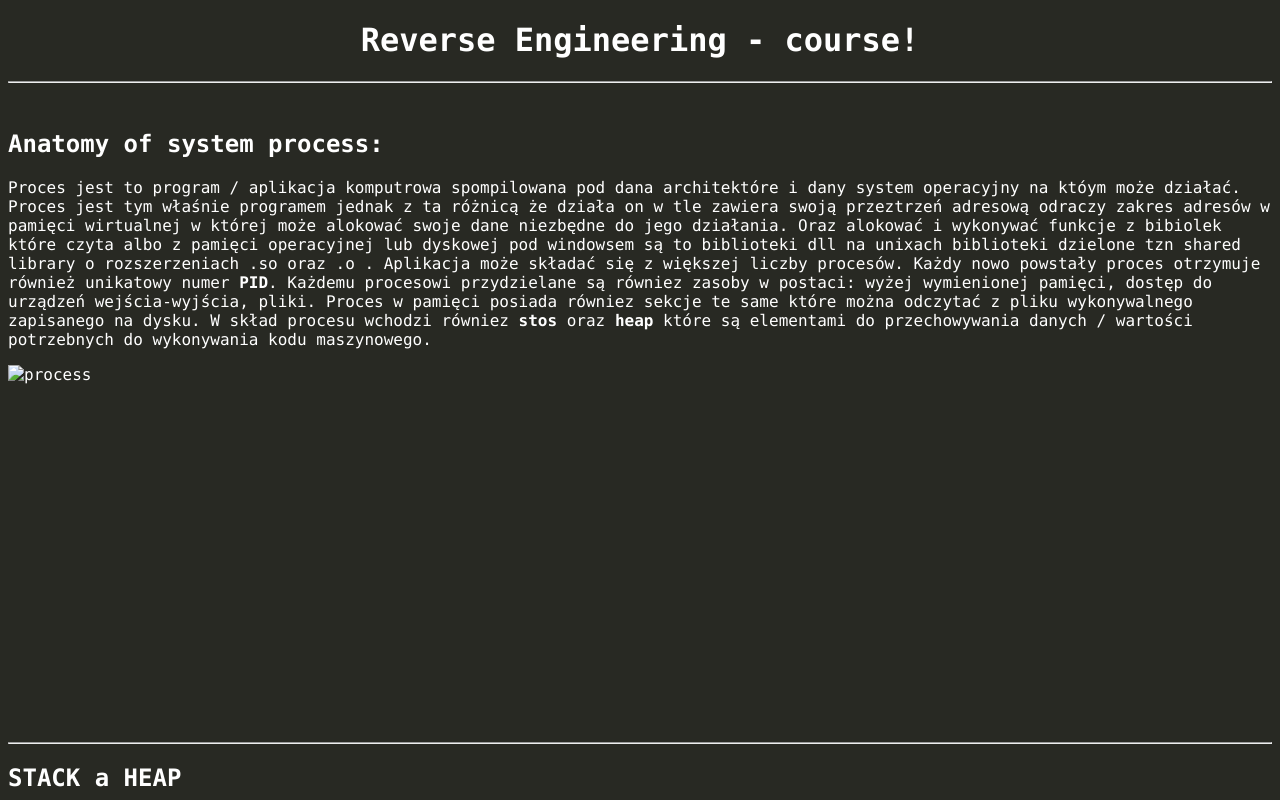
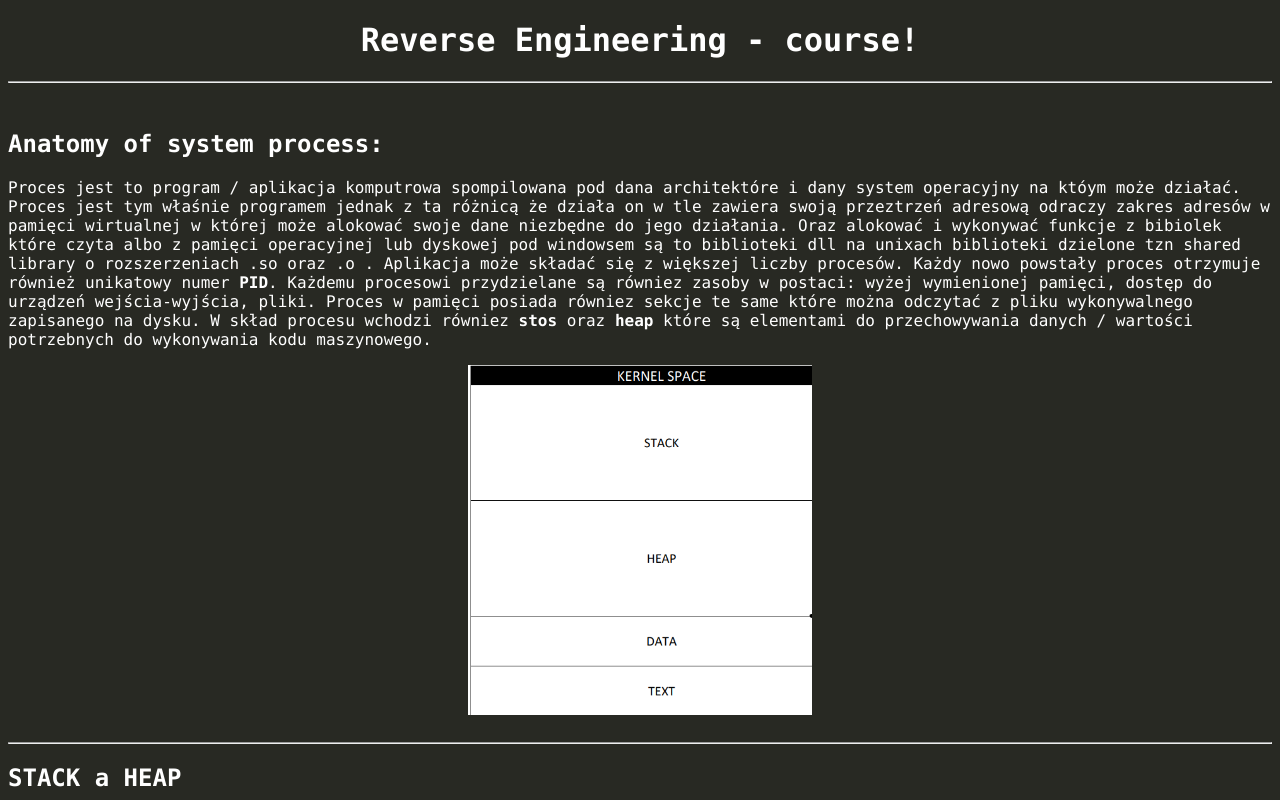
Before and after one commit to YxZi5/YxZI5.github.io, a plain HTML site: page index.html in a window 1280 px wide. Shown: the top 800 px of the page. Drawn offline with Linux system fonts and the light colour scheme.

Commit message:
Update index.html

```diff
--- a/index.html
+++ b/index.html
@@ -27,7 +27,7 @@
 
 	<h2>Anatomy of system process:</h2>
 	<p>Proces jest to program / aplikacja komputrowa spompilowana pod dana architektóre i dany system operacyjny na któym może działać. Proces jest tym właśnie programem jednak z ta różnicą że działa on w tle zawiera swoją przeztrzeń adresową odraczy zakres adresów w pamięci wirtualnej w której może alokować swoje dane niezbędne do jego działania. Oraz alokować i wykonywać funkcje z bibiolek które czyta albo z pamięci operacyjnej lub dyskowej pod windowsem są to biblioteki dll na unixach biblioteki dzielone tzn shared library o rozszerzeniach .so oraz .o . Aplikacja może składać się z większej liczby procesów. Każdy nowo powstały proces otrzymuje również unikatowy numer <b>PID</b>. Każdemu procesowi przydzielane są równiez zasoby w postaci: wyżej wymienionej pamięci, dostęp do urządzeń wejścia-wyjścia, pliki. Proces w pamięci posiada równiez sekcje te same które można odczytać z pliku wykonywalnego zapisanego na dysku. W skład procesu wchodzi równiez <b>stos</b> oraz <b>heap</b> które są elementami do przechowywania danych / wartości potrzebnych do wykonywania kodu maszynowego.</p>
-	<img id="image" height="350px" src="process.png" alt="process">
+	<img id="image" height="350px" src="https://raw.githubusercontent.com/YxZi5/YxZI5.github.io/main/proces.PNG" alt="process">
 	<br>
 
 	<hr>
```
